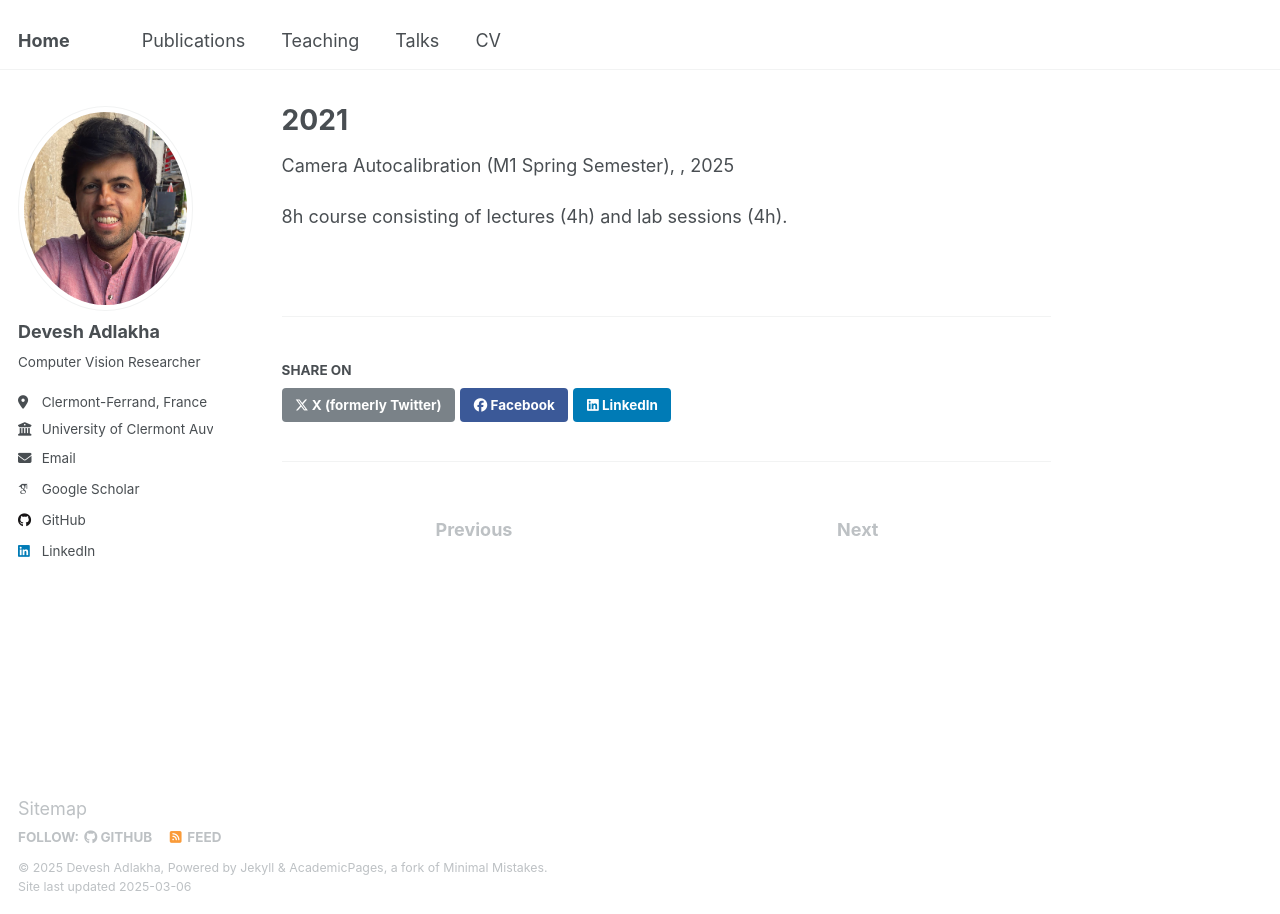
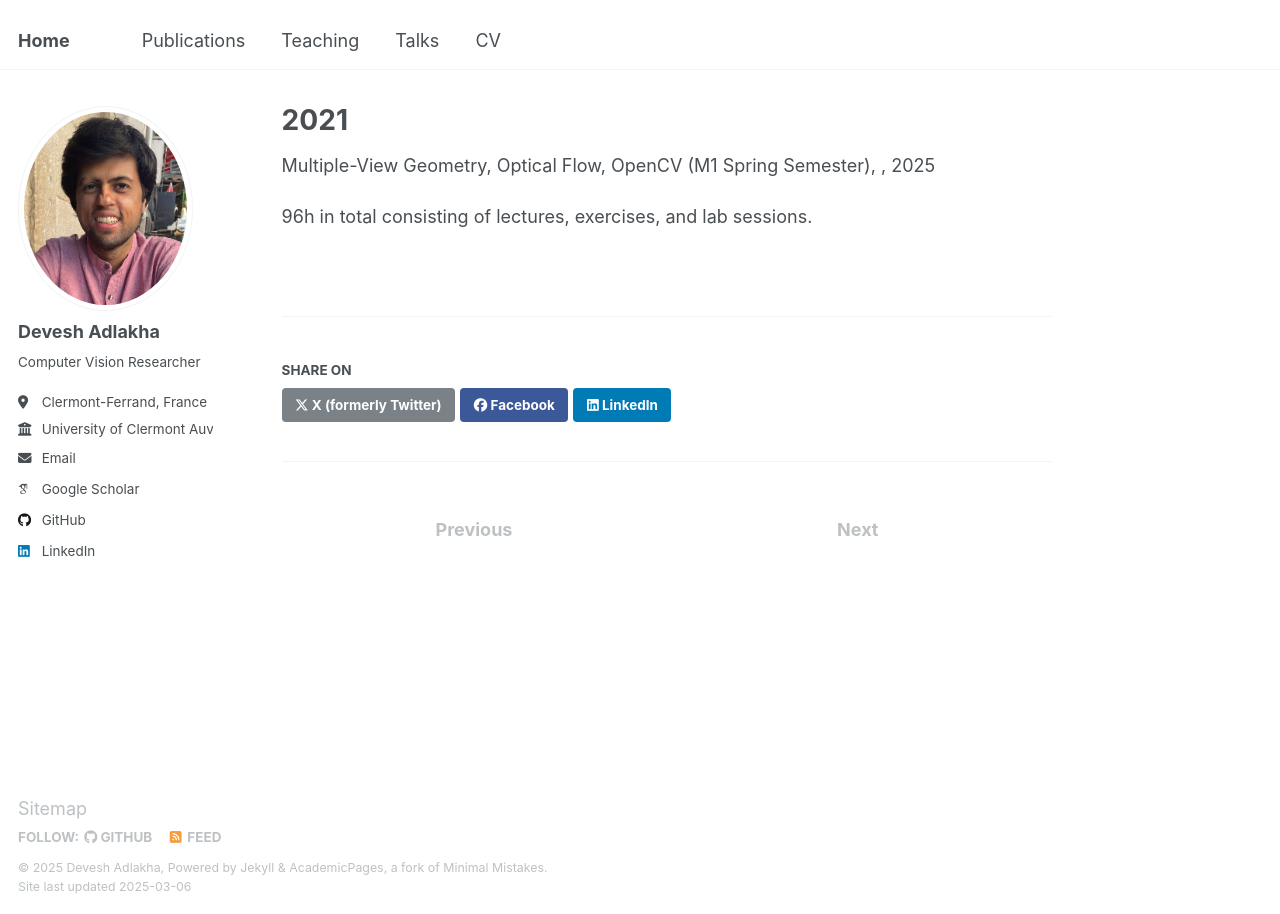
Before and after one commit to devadlakha/devadlakha.github.io, a Jekyll site: the page built from _teaching/2021.md, in a window 1280 px wide. Built offline with Jekyll 4.4.1, drawn with Linux system fonts in a browser that asks for light colours; some web fonts are replaced.

Commit message:
Update 2021.md

```diff
--- a/_teaching/2021.md
+++ b/_teaching/2021.md
@@ -1,10 +1,10 @@
 ---
 title: "2021"
 collection: teaching
-type: "Camera Autocalibration (M1 Spring Semester)"
+type: "Multiple-View Geometry, Optical Flow, OpenCV (M1 Spring Semester)"
 permalink:
 venue:
 location:
 ---
 
-8h course consisting of lectures (4h) and lab sessions (4h).
+96h in total consisting of lectures, exercises, and lab sessions.
```
